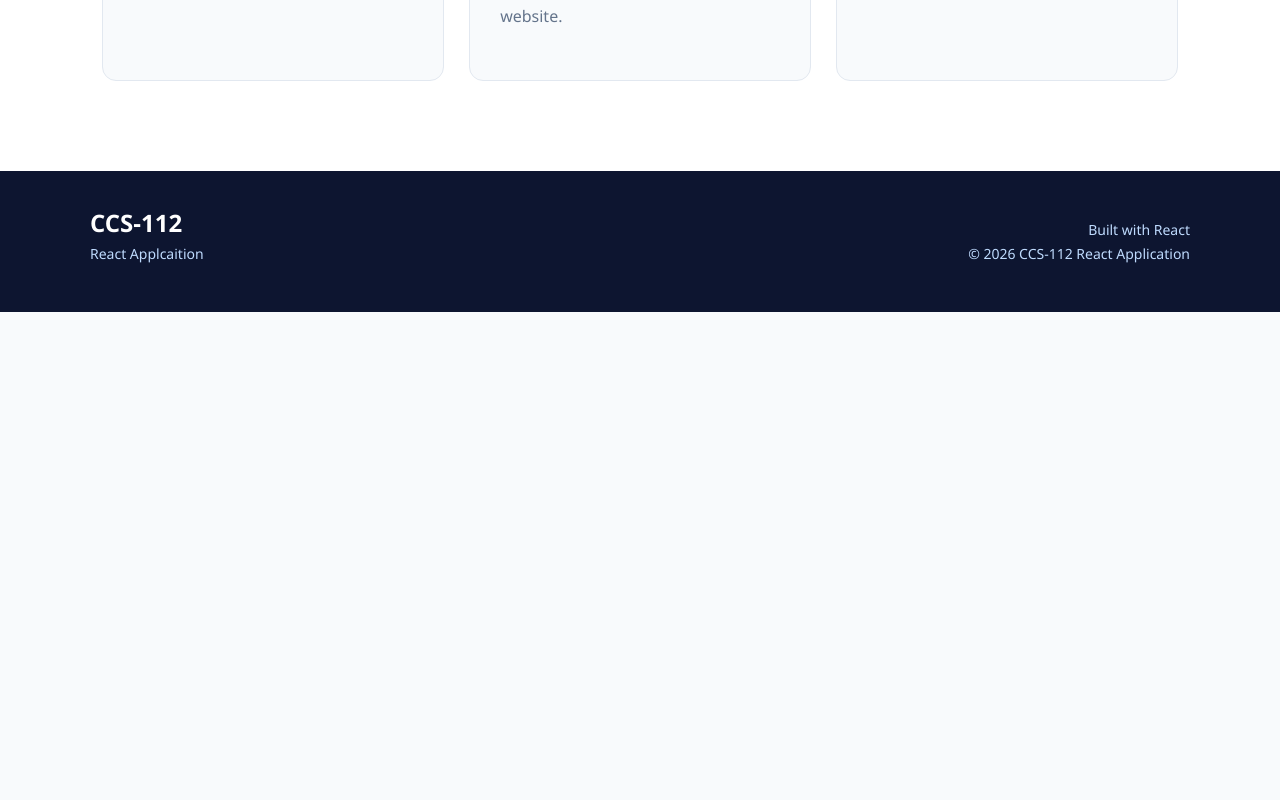
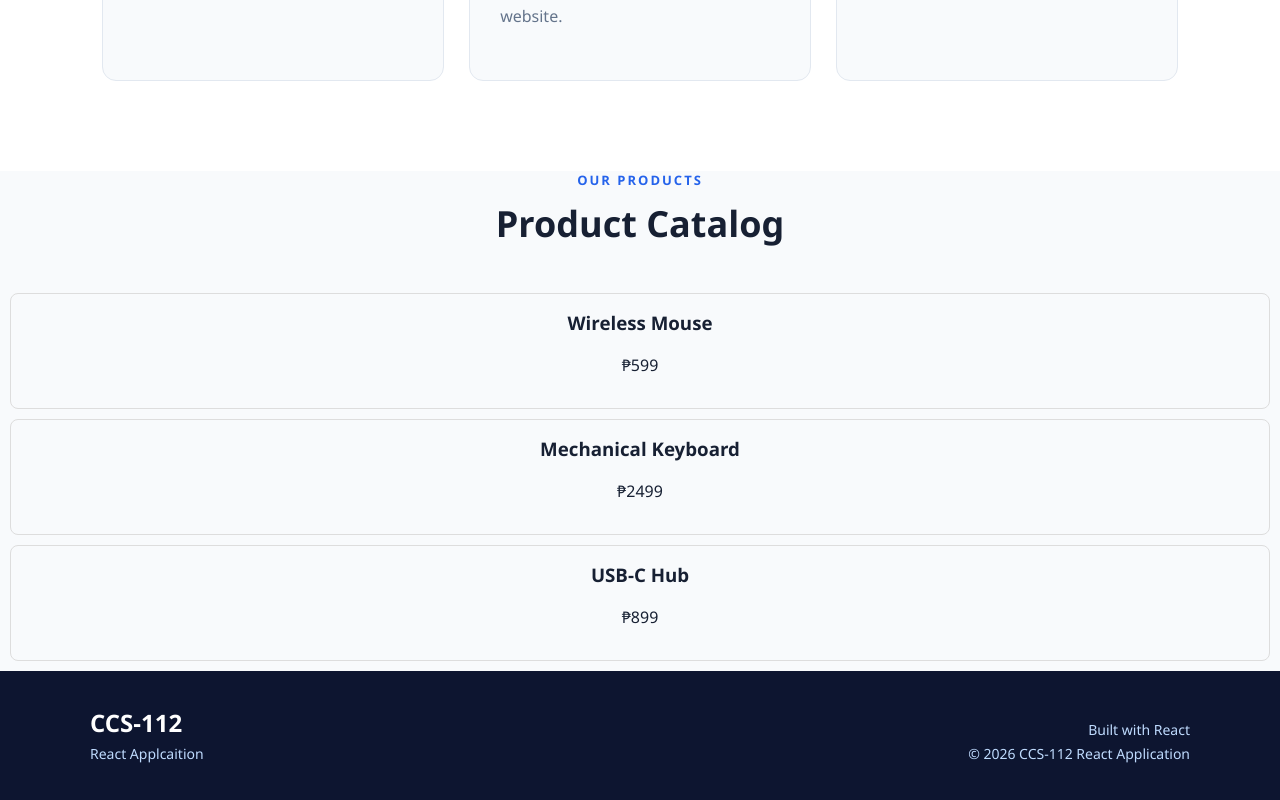
Before and after one commit to aljromev-pixel/react-API-fetching-and-sending-data, a React (Create React App) app: page / in a window 1280 px wide. Shown: the part 1085-1885 px from the top of the page. Before the commit the page ends 1397 px from the top, so only its background shows below. Built offline with nearby package versions, Linux system fonts and the light colour scheme.

Commit message:
update site colors

```diff
--- a/src/Components/ProductCard.jsx
+++ b/src/Components/ProductCard.jsx
@@ -1,6 +1,8 @@
+import styles from "./ProductCard.module.css";
+
 export default function ProductCard({ product }) {
     return (
-      <div>
+      <div className={styles.card}>
         <h3>{product.name}</h3>
         <p>₱{product.price}</p>
       </div>
--- /dev/null
+++ b/src/Components/ProductCard.module.css
@@ -0,0 +1,7 @@
+.card {
+    border: 1px solid #ddd;
+    border-radius: 8px;
+    padding: 16px;
+    text-align: center;
+    margin: 10px;
+  }
--- a/src/HomePage.jsx
+++ b/src/HomePage.jsx
@@ -1,7 +1,14 @@
 import React, { useState } from "react";
+import ProductCard from "./Components/ProductCard";
 
 function HomePage({ search = "" }) {
   const [count, setCount] = useState(0);
+
+  const products = [
+    { id: 1, name: "Wireless Mouse", price: 599 },
+    { id: 2, name: "Mechanical Keyboard", price: 2499 },
+    { id: 3, name: "USB-C Hub", price: 899 },
+  ];
 
   const features = [
     {
@@ -115,6 +122,26 @@ function HomePage({ search = "" }) {
 
       </section>
 
+            <section className="products">
+
+        <div className="section-title">
+          <p>OUR PRODUCTS</p>
+          <h2>Product Catalog</h2>
+        </div>
+
+        <div className="product-container">
+
+          {products.map((product) => (
+            <ProductCard
+              key={product.id}
+              product={product}
+            />
+          ))}
+
+        </div>
+
+      </section>
+
     </main>
   );
 }
```
